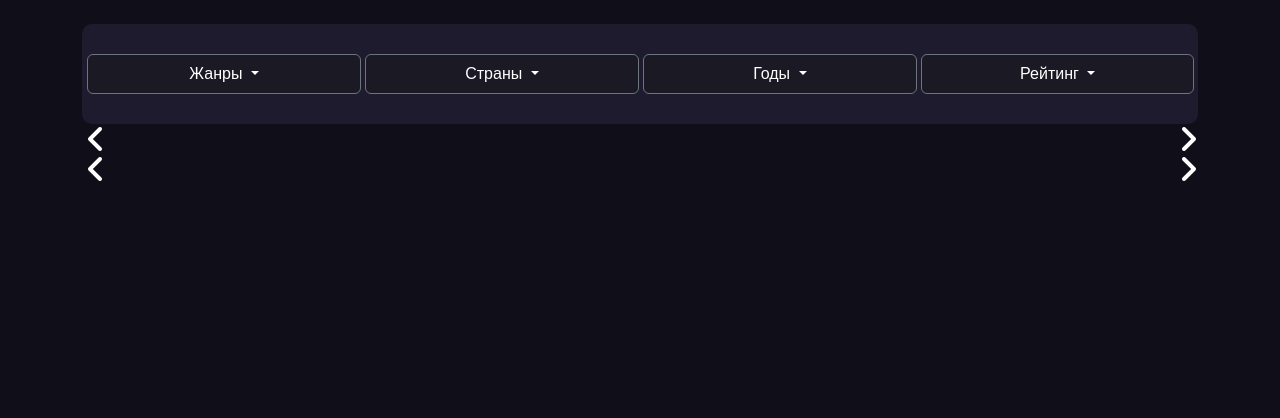
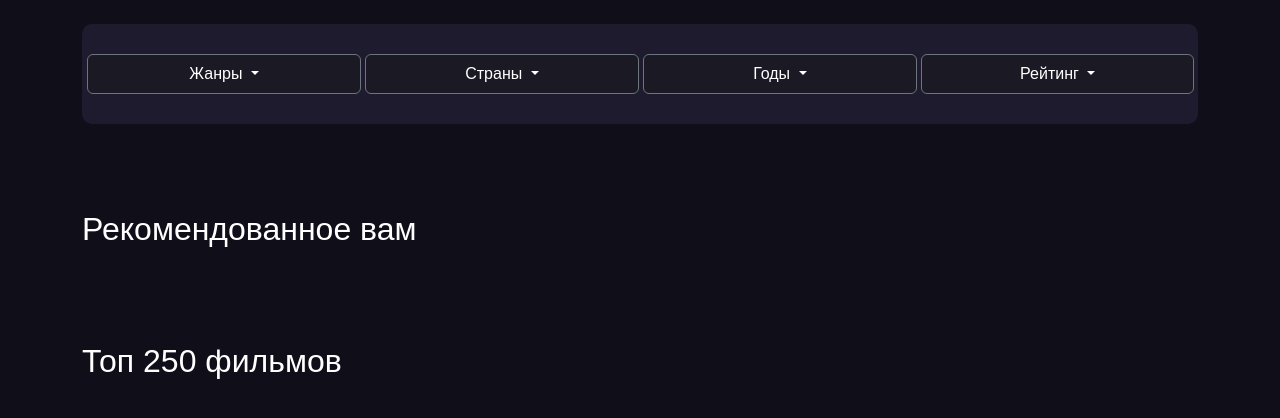
Before and after one commit to Winterfulllll/SIGMANIZATION, a Python web app: template templates/base.html in a window 1280 px wide. Shown: the part 78-496 px from the top of the page. Run offline with Jinja, Linux system fonts and the light colour scheme; the template is opened without the code that fills it, so the values that code supplies are empty; some libraries are stand-ins or nearby versions.

Commit message:
fill-mainpage-and-fix-gigachat-recommendations

```diff
--- a/configuration.py
+++ b/configuration.py
@@ -39,4 +39,5 @@ db = SQLAlchemy(app)
 ma = Marshmallow(app)
 jwt = JWTManager(app)
 encryptor = Encryptor(os.getenv("FERNET_KEY"))
-giga = GigaChat(credentials=os.getenv("GIGACHAT_AUTH"), verify_ssl_certs=False)
+giga = GigaChat(credentials=os.getenv("GIGACHAT_AUTH"),
+                verify_ssl_certs=False, model="GigaChat-Pro")
--- a/entities.py
+++ b/entities.py
@@ -31,7 +31,7 @@ class Review(db.Model):
     id = db.Column(db.Integer, primary_key=True, autoincrement=True)
     username = db.Column(db.String(25), db.ForeignKey('users.username'),
                          nullable=False)
-    item_id = db.Column(db.String(50), nullable=False)
+    item_id = db.Column(db.Integer, nullable=False)
     item_category = db.Column(db.String(50), nullable=False)
     viewed = db.Column(db.Boolean, default=False)
     review = db.Column(db.Text)
--- a/static/mainpage.js
+++ b/static/mainpage.js
@@ -201,6 +201,34 @@ loginBtn.addEventListener("click", function () {
 
 // =============================================================================================================================
 
+function createMovieElement(movie) {
+  if (!movie || !movie.poster.previewUrl || !movie.name) {
+    return null;
+  }
+
+  // Создаем контейнер для карточки фильма
+  const movieElement = document.createElement("div");
+  movieElement.className = "movie-card";
+
+  // Создаем элемент изображения для постера фильма
+  const movieImage = document.createElement("img");
+  movieImage.src = movie.poster.previewUrl;
+  movieImage.alt = movie.name;
+  movieImage.className = "movie-image";
+
+  // Создаем название фильма
+  const movieTitle = document.createElement("h3");
+  movieTitle.textContent = movie.name;
+  movieTitle.className = "movie-title";
+
+  // Объединяем элементы внутри карточки фильма
+  movieElement.appendChild(movieImage);
+  movieElement.appendChild(movieTitle);
+
+  // Возвращаем готовый элемент
+  return movieElement;
+}
+
 const allCheckboxes = document.querySelectorAll('input[type="checkbox"]');
 
 const filterCheckboxes = document.querySelectorAll(
@@ -211,59 +239,11 @@ const preferenceCheckboxes = document.querySelectorAll(
   'input[name="preference-genre"], input[name="preference-country"], input[name="preference-year"]'
 );
 
-let currentPage = 1;
-let currentPage2 = 1;
+// =============================================================================================================================
 
 let onPage = 5;
+let currentPage = 1;
 
-/*
-function fetchMovies() {
-  fetch(
-    `https://api.kinopoisk.dev/v1.4/movie?page=${currentPage}&limit=${onPage}&selectFields=id&selectFields=name&selectFields=poster&notNullFields=id&notNullFields=name&notNullFields=poster.url`,
-    {
-      method: "GET",
-      headers: {
-        "X-API-KEY": movies_api_key,
-        "Content-Type": "application/json",
-      },
-    }
-  )
-    .then((response) => response.json())
-    .then((data) => {
-      const movies = data.docs;
-      const totalMovies = data.total;
-
-      const moviesContainer = document.getElementById("movies-container");
-      moviesContainer.innerHTML = ""; // Очищаем контейнер
-
-      // Добавляем фильмы в контейнер
-      movies.forEach((movie) => {
-        const movieElement = createMovieElement(movie);
-        if (movieElement) {
-          moviesContainer.appendChild(movieElement);
-        }
-      });
-
-      // Получаем кнопки "Предыдущая" и "Следующая"
-      const prevButton = document.getElementById("prev");
-      const nextButton = document.getElementById("next");
-
-      // Обновляем состояние кнопок
-      prevButton.style.display = currentPage === 1 ? "none" : "block";
-      nextButton.disabled = currentPage * onPage >= totalMovies;
-
-      prevButton.removeEventListener("click", handlePrevClick);
-      nextButton.removeEventListener("click", handleNextClick);
-
-      prevButton.addEventListener("click", handlePrevClick);
-      nextButton.addEventListener("click", handleNextClick);
-    })
-    .catch((error) => {
-      console.error("Ошибка при получении данных:", error);
-    });
-}
-document.addEventListener('DOMContentLoaded', fetchMovies);
-*/
 function fetchMoviesByFilters(
   genres = [],
   countries = [],
@@ -331,15 +311,6 @@ function fetchMoviesByFilters(
     });
 }
 
-filterCheckboxes.forEach((checkbox) => {
-  checkbox.addEventListener("change", () => {
-    currentPage = 1;
-    fetchMoviesAndUpdate();
-  });
-});
-
-fetchMoviesByFilters();
-
 // Обработчик для кнопки "Предыдущая"
 function handlePrevClick() {
   currentPage--;
@@ -384,9 +355,15 @@ function fetchMoviesAndUpdate() {
   );
 }
 
+// =============================================================================================================================
+
+let recommendedMovieNames = []; // Переменная для хранения ID рекомендованных фильмов
+let currentPage2 = 1; // Текущая страница для рекомендованных фильмов
+const count = 20;
+
 function fetchRecommendedMovies() {
   fetch(
-    `/api/generate_recomended_films?username=${current_user_username}&count=${20}`,
+    `/api/generate_recomended_films?username=${current_user_username}&count=${count}`,
     {
       method: "GET",
       headers: {
@@ -398,11 +375,111 @@ function fetchRecommendedMovies() {
     .then((response) => response.json())
     .then((data) => {
       if (data) {
-        const imdbIds = data;
+        recommendedMovieNames = data;
+        fetchMoviesAndUpdate2();
+      } else {
+        console.error("API не вернул список рекомендаций.");
+      }
+    })
+    .catch((error) => {
+      console.error("Ошибка при получении рекомендаций:", error);
+    });
+}
+
+async function fetchMoviesAndUpdate2() {
+  const startIndex = (currentPage2 - 1) * onPage;
+  const endIndex = startIndex + onPage;
+  const currentMovieNames = recommendedMovieNames.slice(startIndex, endIndex);
+
+  const moviesContainer = document.getElementById("movies-container-2");
+  moviesContainer.innerHTML = ""; // Очищаем контейнер
+
+  for (const movieName of currentMovieNames) {
+    try {
+      const response = await fetch(
+        `https://api.kinopoisk.dev/v1.4/movie/search?query=${encodeURIComponent(
+          movieName
+        )}`,
+        {
+          method: "GET",
+          headers: {
+            "X-API-KEY": movies_api_key,
+            "Content-Type": "application/json",
+          },
+        }
+      );
+
+      const data = await response.json();
+      const movie = data.docs[0];
+
+      if (movie) {
+        if (movie.poster.previewUrl && movie.name && movie.id) {
+          const movieElement = createMovieElement(movie);
+          moviesContainer.appendChild(movieElement);
+        } else {
+          let movie_id = 0;
+          while (
+            movie_id < data.docs.total &&
+            !(
+              data.docs[movie_id].poster.previewUrl &&
+              data.docs[movie_id].name &&
+              data.docs[movie_id].id
+            )
+          ) {
+            movie_id++;
+          }
+
+          // Проверяем, нашли ли мы фильм с полными данными
+          if (movie_id < data.docs.total) {
+            movie = data.docs[movie_id];
+            const movieElement = createMovieElement(movie);
+            moviesContainer.appendChild(movieElement);
+          } else {
+            console.warn("Фильм с полными данными не найден.");
+          }
+        }
+      } else {
+        console.warn("Фильм не найден.");
+      }
+    } catch (error) {
+      console.error("Ошибка при получении данных:", error);
+    }
+  }
+
+  // Получаем кнопки "Предыдущая" и "Следующая"
+  const prevButton = document.getElementById("prev-2");
+  const nextButton = document.getElementById("next-2");
+
+  // Обновляем состояние кнопок
+  prevButton.style.display = currentPage2 === 1 ? "none" : "block";
+  nextButton.style.display = currentPage2 * onPage >= count ? "none" : "block";
+
+  prevButton.removeEventListener("click", handlePrevClick2);
+  nextButton.removeEventListener("click", handleNextClick2);
+
+  prevButton.addEventListener("click", handlePrevClick2);
+  nextButton.addEventListener("click", handleNextClick2);
+}
+
+// Обработчик для кнопки "Предыдущая"
+function handlePrevClick2() {
+  currentPage2--;
+  fetchMoviesAndUpdate2();
+}
+
+// Обработчик для кнопки "Следующая"
+function handleNextClick2() {
+  currentPage2++;
+  fetchMoviesAndUpdate2();
+}
+
+// =============================================================================================================================
+
+let currentPage3 = 1;
+
+function fetchMoviesTop250() {
   fetch(
-          `https://api.kinopoisk.dev/v1.4/movie?page=${currentPage2}&limit=${onPage}&externalId.imdb=${imdbIds.join(
-            "&externalId.imdb="
-          )}&selectFields=id&selectFields=name&selectFields=poster&notNullFields=id&notNullFields=name&notNullFields=poster.url`,
+    `https://api.kinopoisk.dev/v1.4/movie?page=${currentPage3}&limit=${onPage}&lists=top250&selectFields=id&selectFields=name&selectFields=poster&notNullFields=id&notNullFields=name&notNullFields=poster.url`,
     {
       method: "GET",
       headers: {
@@ -413,12 +490,10 @@ function fetchRecommendedMovies() {
   )
     .then((response) => response.json())
     .then((data) => {
-            console.log(data);
       const movies = data.docs;
       const totalMovies = data.total;
 
-            const moviesContainer =
-              document.getElementById("movies-container-2");
+      const moviesContainer = document.getElementById("movies-container-3");
       moviesContainer.innerHTML = ""; // Очищаем контейнер
 
       // Добавляем фильмы в контейнер
@@ -430,58 +505,46 @@ function fetchRecommendedMovies() {
       });
 
       // Получаем кнопки "Предыдущая" и "Следующая"
-            const prevButton = document.getElementById("prev-2");
-            const nextButton = document.getElementById("next-2");
+      const prevButton = document.getElementById("prev-3");
+      const nextButton = document.getElementById("next-3");
 
       // Обновляем состояние кнопок
-            prevButton.style.display = currentPage === 1 ? "none" : "block";
-            nextButton.style.display =
-              currentPage * onPage >= totalMovies ? "none" : "block";
+      prevButton.style.display = currentPage3 === 1 ? "none" : "block";
+      nextButton.style.display = currentPage3 * onPage >= totalMovies ? "none" : "block";
 
-            prevButton.removeEventListener("click", handlePrevClick);
-            nextButton.removeEventListener("click", handleNextClick);
+      prevButton.removeEventListener("click", handlePrevClick3);
+      nextButton.removeEventListener("click", handleNextClick3);
 
-            prevButton.addEventListener("click", handlePrevClick);
-            nextButton.addEventListener("click", handleNextClick);
+      prevButton.addEventListener("click", handlePrevClick3);
+      nextButton.addEventListener("click", handleNextClick3);
     })
     .catch((error) => {
       console.error("Ошибка при получении данных:", error);
     });
-      } else {
-        console.error("API не вернул список рекомендаций.");
-      }
-    })
-    .catch((error) => {
-      console.error("Ошибка при получении рекомендаций:", error);
-    });
 }
 
-document.addEventListener("DOMContentLoaded", fetchRecommendedMovies);
-
-function createMovieElement(movie) {
-  if (!movie || !movie.poster.previewUrl || !movie.name) {
-    return null;
+// Обработчик для кнопки "Предыдущая"
+function handlePrevClick3() {
+  currentPage3--;
+  fetchMoviesTop250();
 }
 
-  // Создаем контейнер для карточки фильма
-  const movieElement = document.createElement("div");
-  movieElement.className = "movie-card";
+// Обработчик для кнопки "Следующая"
+function handleNextClick3() {
+  currentPage3++;
+  fetchMoviesTop250();
+}
 
-  // Создаем элемент изображения для постера фильма
-  const movieImage = document.createElement("img");
-  movieImage.src = movie.poster.previewUrl;
-  movieImage.alt = movie.name;
-  movieImage.className = "movie-image";
+document.addEventListener("DOMContentLoaded", fetchMoviesTop250);
 
-  // Создаем название фильма
-  const movieTitle = document.createElement("h3");
-  movieTitle.textContent = movie.name;
-  movieTitle.className = "movie-title";
+// =============================================================================================================================
 
-  // Объединяем элементы внутри карточки фильма
-  movieElement.appendChild(movieImage);
-  movieElement.appendChild(movieTitle);
+filterCheckboxes.forEach((checkbox) => {
+  checkbox.addEventListener("change", () => {
+    currentPage = 1;
+    fetchMoviesAndUpdate();
+  });
+});
 
-  // Возвращаем готовый элемент
-  return movieElement;
-}
+fetchMoviesByFilters();
+document.addEventListener("DOMContentLoaded", fetchRecommendedMovies);
--- a/static/style.css
+++ b/static/style.css
@@ -297,15 +297,9 @@ input[type="password"] {
   background-position-y: 50%;
 }
 
-#movies-container-with-pagination {
-  display: flex; /* Превращает контейнер в строку */
-  align-items: center; /* Центрирует все элементы по вертикали */
-  justify-content: space-between; /* Размещает кнопки на противоположных концах контейнера */
-  width: 100%; /* Делает контейнер шириной на всю страницу */
-  height: 100%;
-}
-
-#movies-container-with-pagination-2 {
+#movies-container-with-pagination,
+#movies-container-with-pagination-2,
+#movies-container-with-pagination-3 {
   display: flex; /* Превращает контейнер в строку */
   align-items: center; /* Центрирует все элементы по вертикали */
   justify-content: space-between; /* Размещает кнопки на противоположных концах контейнера */
@@ -319,7 +313,9 @@ input[type="password"] {
   width: 100%;
 }
 
-#movies-container {
+#movies-container,
+#movies-container-2,
+#movies-container-3 {
   margin-top: 30px;
   display: flex;
   flex-wrap: nowrap;
@@ -329,17 +325,9 @@ input[type="password"] {
   justify-content: space-between; /* Распределяет элементы равномерно */
 }
 
-#movies-container-2 {
-  margin-top: 30px;
-  display: flex;
-  flex-wrap: nowrap;
-  gap: 5px; /* Расстояние между карточками фильмов */
-  height: 100%; /* Устанавливает высоту на 100% контейнера */
-  width: 100%;
-  justify-content: space-between; /* Распределяет элементы равномерно */
-}
-
-#prev {
+#prev,
+#prev-2,
+#prev-3 {
   background-color: rgba(255, 255, 255, 0);
   color: white;
   max-width: 110px;
@@ -352,33 +340,9 @@ input[type="password"] {
   margin-right: 10px;
 }
 
-#next {
-  background-color: rgba(255, 255, 255, 0);
-  color: white;
-  max-width: 20px;
-  max-height: 100px;
-  text-align: center;
-  justify-content: center;
-  display: flex;
-  border: none;
-  cursor: pointer;
-  margin-left: 20px;
-}
-
-#prev-2 {
-  background-color: rgba(255, 255, 255, 0);
-  color: white;
-  max-width: 110px;
-  max-height: 100px;
-  text-align: center;
-  justify-content: center;
-  display: flex;
-  border: none;
-  cursor: pointer;
-  margin-right: 10px;
-}
-
-#next-2 {
+#next,
+#next-2,
+#next-3 {
   background-color: rgba(255, 255, 255, 0);
   color: white;
   max-width: 20px;
--- a/swagger.yml
+++ b/swagger.yml
@@ -488,8 +488,8 @@ components:
             - GENRE
             - YEAR
             - COUNTRY
-            - RATING_IMDB
-          description: Type of preference (GENRE, YEAR, COUNTRY, RATING_IMDB)
+            - RATING
+          description: Type of preference (GENRE, YEAR, COUNTRY, RATING)
         type_value:
           type: string
         category:
@@ -513,7 +513,7 @@ components:
         username:
           type: string
         item_id:
-          type: string
+          type: integer
         item_category:
           type: string
           enum:
--- a/templates/base.html
+++ b/templates/base.html
@@ -1825,19 +1825,45 @@
     </div>
 
     <div class="container" id="movies-container-with-pagination">
-      <button id="prev"><i class="fa-solid fa-angle-left fa-2xl"></i></button>
+      <button id="prev" style="display: none">
+        <i class="fa-solid fa-angle-left fa-2xl"></i>
+      </button>
       <div id="movies-container" class="row"></div>
-      <button id="next"><i class="fa-solid fa-angle-right fa-2xl"></i></button>
+      <button id="next" style="display: none">
+        <i class="fa-solid fa-angle-right fa-2xl"></i>
+      </button>
     </div>
 
+    <div class="container" id="recommended">
+      <h2 class="default_text" id="top_body">Рекомендованное вам</h2>
+    </div>
+
     <div class="container" id="movies-container-with-pagination-2">
-      <button id="prev-2"><i class="fa-solid fa-angle-left fa-2xl"></i></button>
+      <button id="prev-2" style="display: none">
+        <i class="fa-solid fa-angle-left fa-2xl"></i>
+      </button>
       <div id="movies-container-2" class="row"></div>
-      <button id="next-2"><i class="fa-solid fa-angle-right fa-2xl"></i></button>
+      <button id="next-2" style="display: none">
+        <i class="fa-solid fa-angle-right fa-2xl"></i>
+      </button>
     </div>
 
+    <div class="container" id="top-250-films">
+      <h2 class="default_text" id="top_body">Топ 250 фильмов</h2>
+    </div>
+
+    <div class="container" id="movies-container-with-pagination-3">
+      <button id="prev-3" style="display: none">
+        <i class="fa-solid fa-angle-left fa-2xl"></i>
+      </button>
+      <div id="movies-container-3" class="row"></div>
+      <button id="next-3" style="display: none">
+        <i class="fa-solid fa-angle-right fa-2xl"></i>
+      </button>
+    </div>
+
     <script>
-      const current_user_username = "{{ current_user_username }}"
+      const current_user_username = "{{ current_user_username }}";
       const movies_api_key = "{{ movies_api_key }}";
       const service_api_key = "{{ service_api_key }}";
     </script>
```
Also changed, not shown: utils/generators.py (+30 -28 lines), utils/reviews.py (+4 -4 lines). Lines whose indentation alone changed are shown as unchanged.
